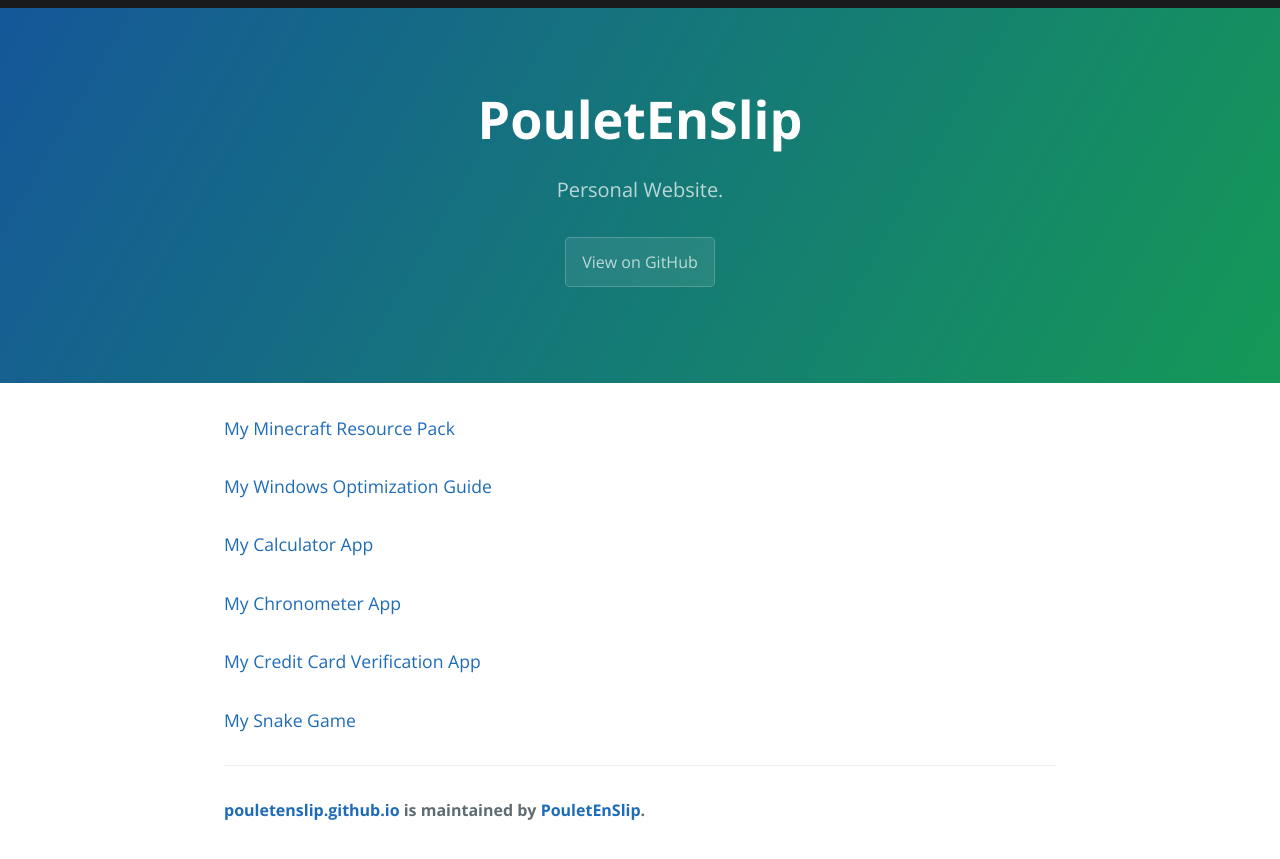
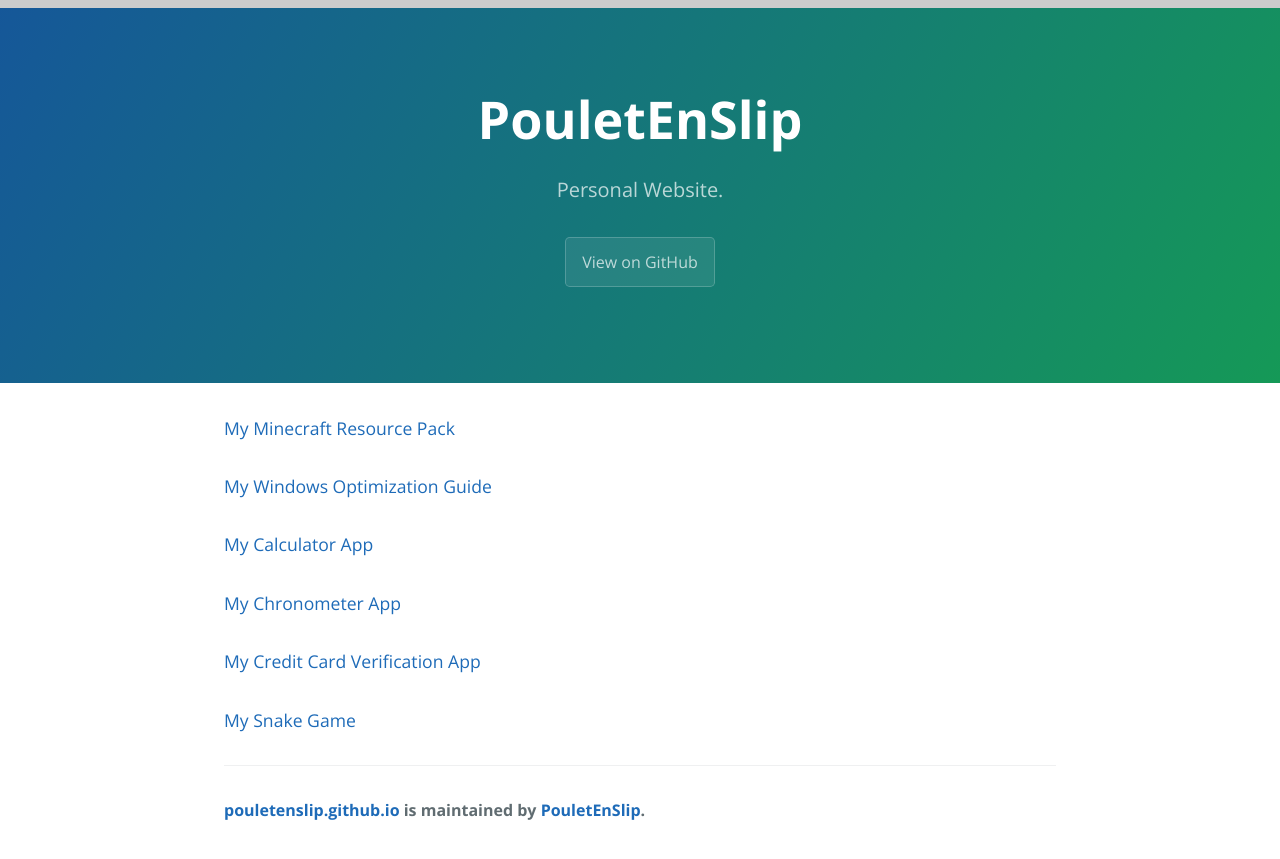
Before and after one commit to PouletEnSlip/pouletenslip.github.io, a Jekyll site: the page built from index.md, in a window 1280 px wide. Shown: the top 859 px of the page. Built offline with Jekyll 4.4.1, drawn with Linux system fonts in a browser that asks for light colours; comment, search, counter and statistics services are not loaded.

Commit message:
Update style2.css

```diff
--- a/css/style2.css
+++ b/css/style2.css
@@ -8,7 +8,7 @@
 .progress-container {
   width: 100%;
   height: 8px;
-  background: #181a1b;
+  background: #ccc;
 }
 
 .progress-bar {
```
